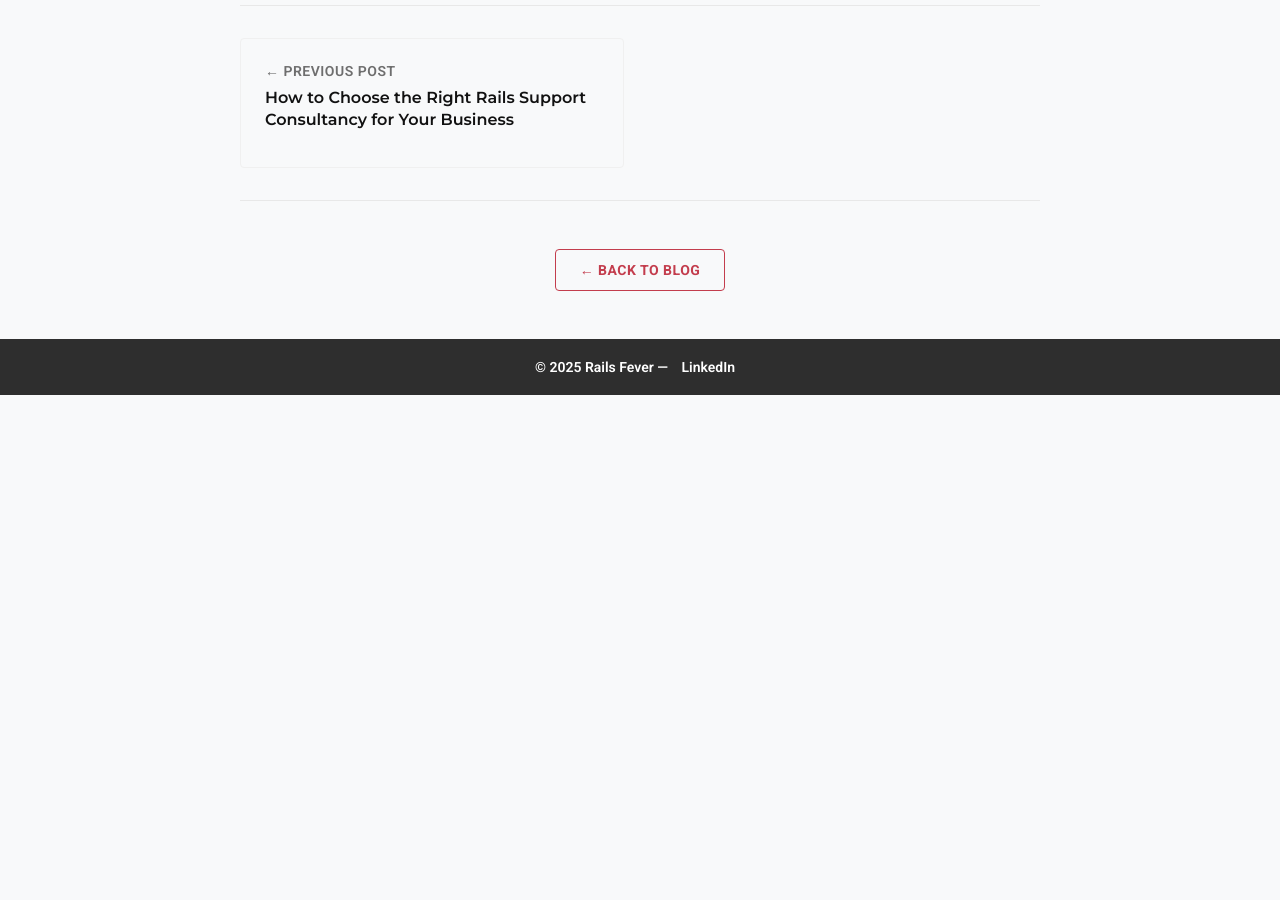
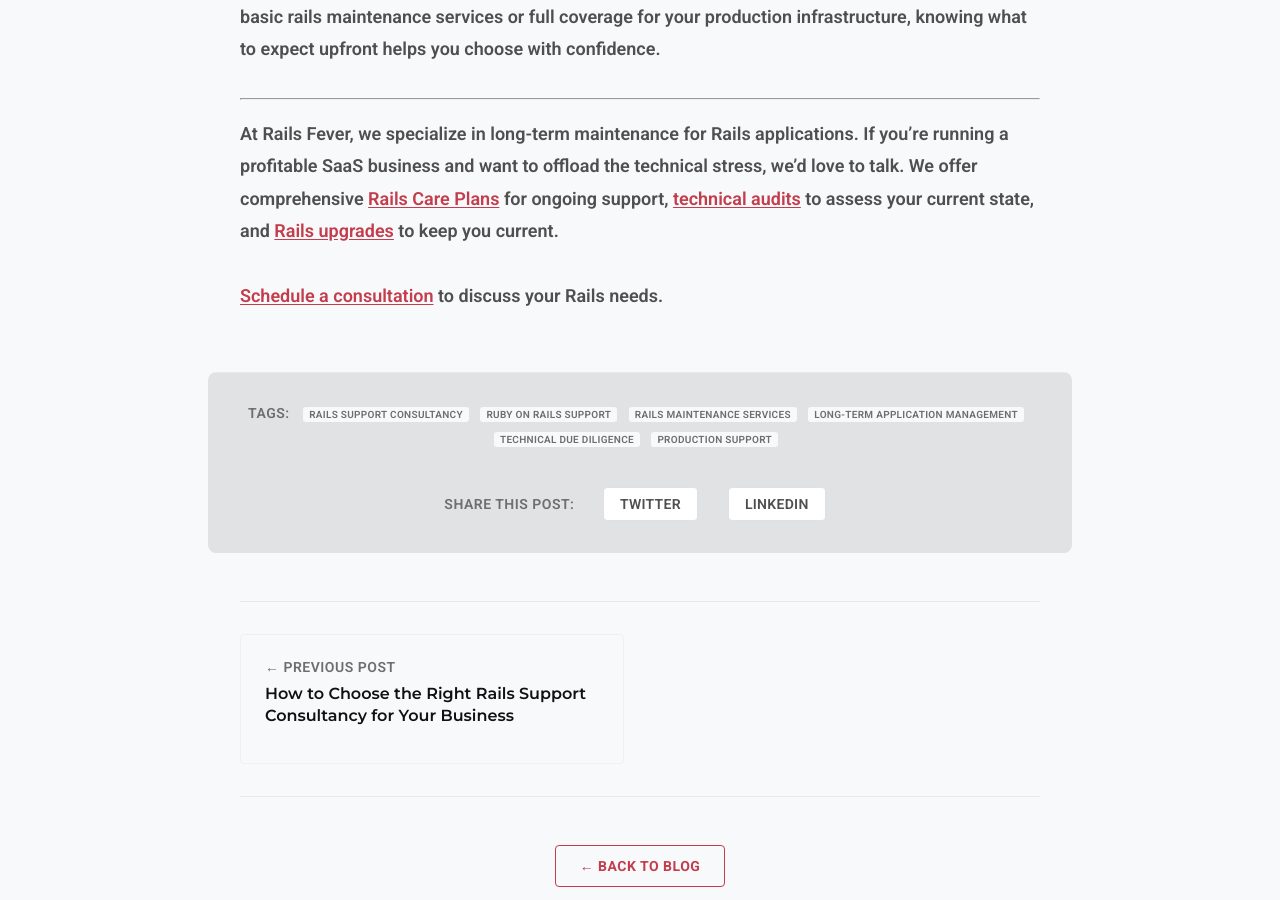
Before and after one commit to waleo/railsfever-05-2025, a Jekyll site: the page built from _posts/2025-07-29-what-to-expect-from-rails-support-consultancy.md, in a window 1280 px wide and 900 px high, scrolled down 4245 px. Built offline with Jekyll 4.4.1, drawn with Linux system fonts in a browser that asks for light colours; before the commit the page ends 4640 px from its top, so only the background shows below that.

Commit message:
Complete front-matter for post, updated tags for others

```diff
--- a/_posts/2025-07-29-what-to-expect-from-rails-support-consultancy.md
+++ b/_posts/2025-07-29-what-to-expect-from-rails-support-consultancy.md
@@ -4,10 +4,10 @@
 subtitle: "A practical guide for SaaS founders exploring long-term Ruby on Rails support and maintenance services."
 description: "Thinking of hiring a Rails support consultancy? Learn what to expect—from onboarding and maintenance planning to incident response and long-term value. A clear guide for SaaS founders managing Ruby on Rails apps."
 author: "Wale Olaleye"
-categories: [""]
-tags: []
-featured_image: ""
-preview_image: ""
+categories: ["Rails Maintenance"]
+tags: [rails support consultancy, ruby on rails support, rails maintenance services, long-term application management, technical due diligence, production support]
+featured_image: "/assets/images/blog/black-smartphone-near-person-800x600.webp"
+preview_image: "/assets/images/blog/black-smartphone-near-person-400x300.webp"
 ---
 
 If you’re running a profitable SaaS company built on Ruby on Rails, but you don’t have an in-house development team, hiring a Rails support consultancy can feel like a leap of faith. What exactly are they responsible for? How will you know if the work is being done? What happens when something breaks?
```
Also changed, not shown: _posts/2024-04-13-5-reasons-you-should-maintain-your-ruby-on-rails-application.md (+2 -2 lines), _posts/2025-07-28-choosing-rails-support-consultancy.md (+2 -2 lines), assets/images/blog/black-smartphone-near-person-400x300.webp (added), assets/images/blog/black-smartphone-near-person-800x600.webp (added), assets/images/blog/man-fixing-vehicle-engine-original.jpg (added), 2 other files.
